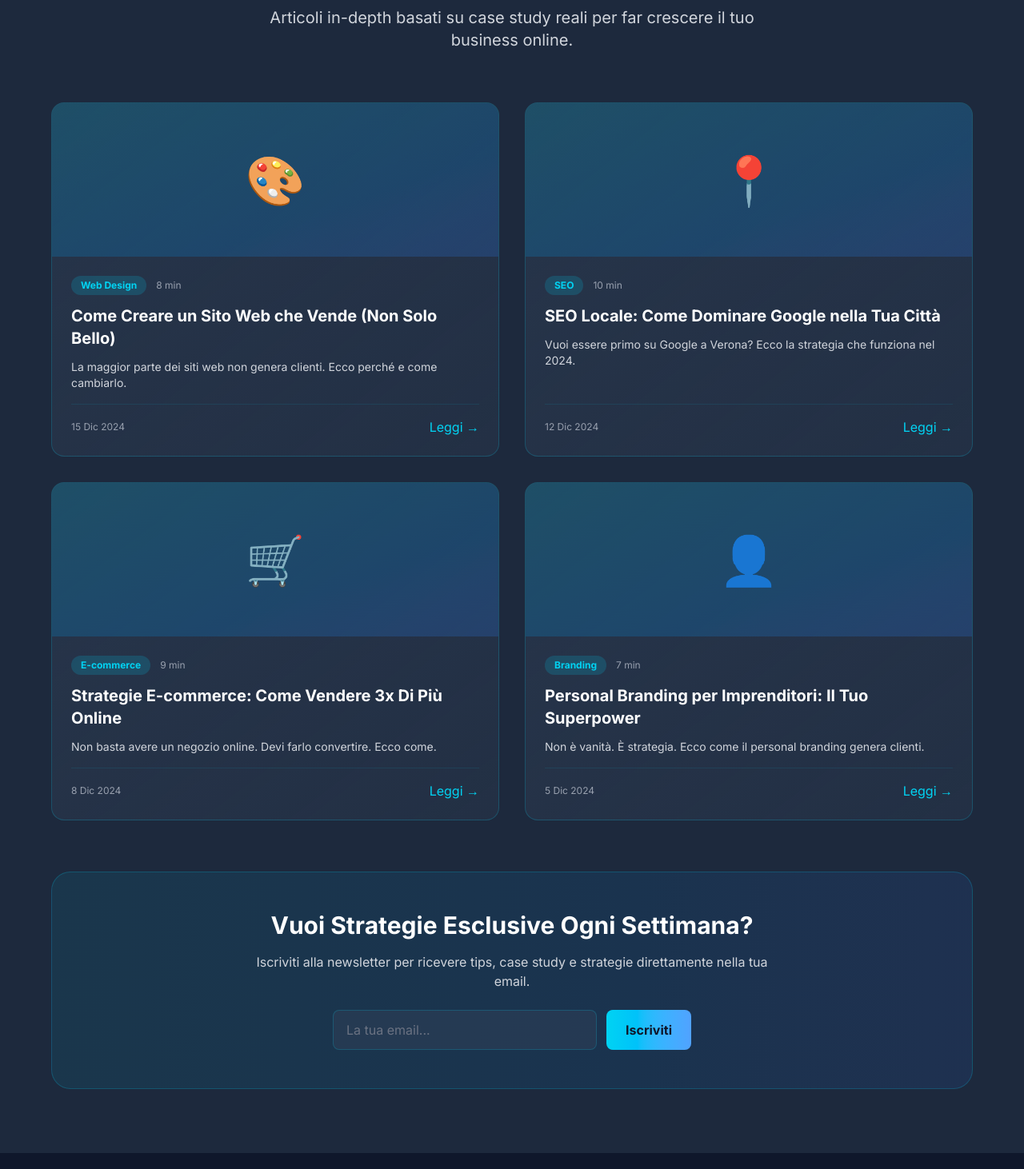
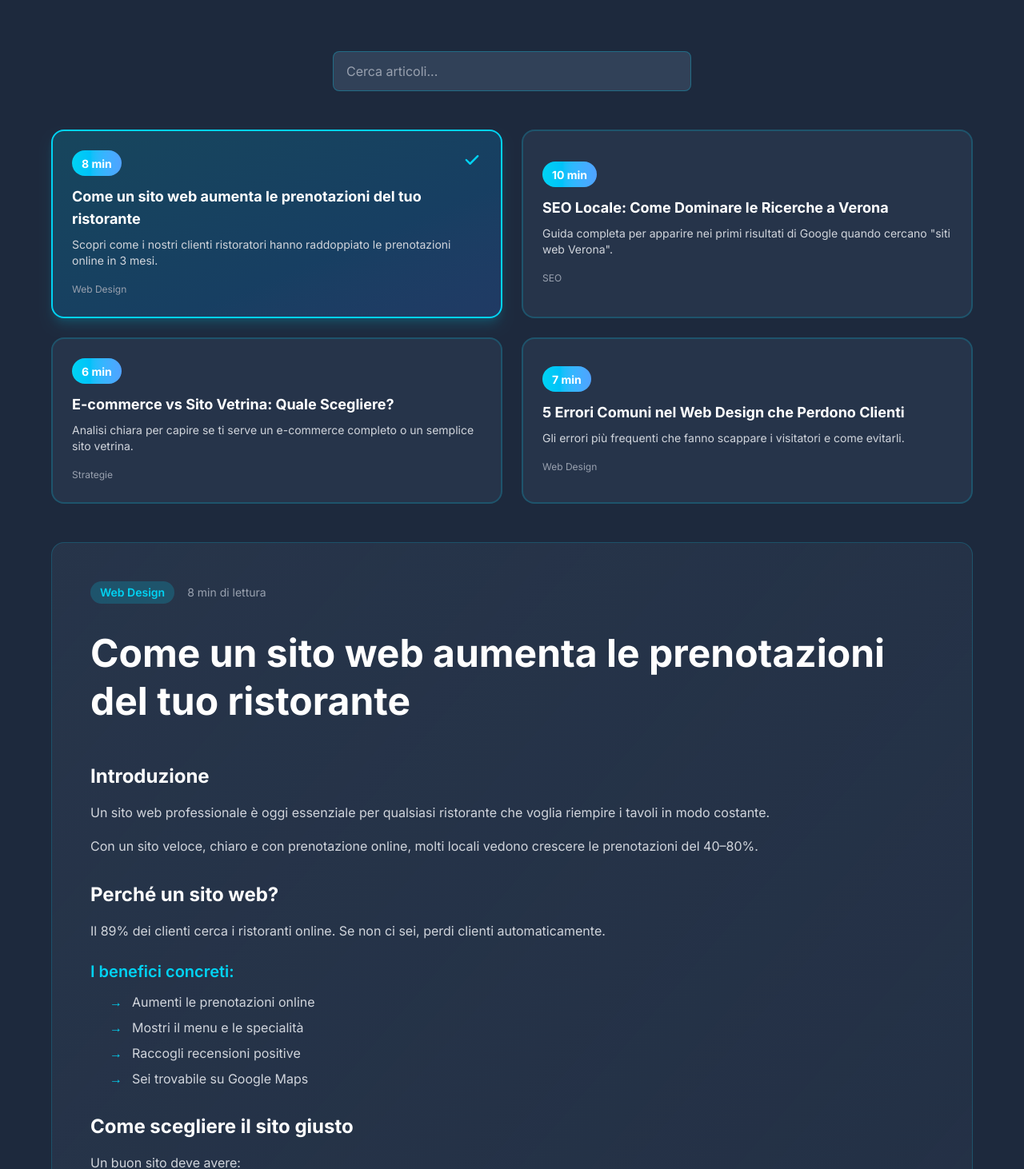
Before and after one commit to valemond06-svg/mksiteverona-site, a Next.js app: page / in a window 1280 px wide. Shown: the part 4108-5570 px from the top of the page at 80% size. Built offline with nearby package versions, Linux system fonts and the light colour scheme.

Commit message:
rewrite blog

```diff
--- a/components/Blog.jsx
+++ b/components/Blog.jsx
@@ -1,459 +1,339 @@
 'use client';
 
 import { useState } from 'react';
-import ReactMarkdown from 'react-markdown';
-import remarkGfm from 'remark-gfm';
 
 const BLOG_POSTS = [
   {
-    id: 'sito-web-che-vende',
-    title: 'Come Creare un Sito Web che Vende (Non Solo Bello)',
-    excerpt: 'La maggior parte dei siti web non genera clienti. Ecco perché e come cambiarlo.',
+    id: 'sito-web-ristorante',
+    title: 'Come un sito web aumenta le prenotazioni del tuo ristorante',
+    excerpt: 'Scopri come i nostri clienti ristoratori hanno raddoppiato le prenotazioni online in 3 mesi.',
+    readTime: 8,
     category: 'Web Design',
-    readTime: '8 min',
-    date: '15 Dic 2024',
-    image: '🎨',
-    slug: 'sito-web-che-vende',
-    content: `# Come Creare un Sito Web che Vende (Non Solo Bello)
+    content: `
+## Introduzione
 
-La maggior parte dei siti web non genera clienti. Sai perché?
+Un sito web professionale è oggi essenziale per qualsiasi ristorante che voglia riempire i tavoli in modo costante.
 
-Perché sono costruiti per essere **belli**, non per **convertire**.
+Con un sito veloce, chiaro e con prenotazione online, molti locali vedono crescere le prenotazioni del 40–80%.
 
-## Il Problema dei Siti "Belli"
+## Perché un sito web?
 
-Un sito bello è come una vetrina ben decorata che nessuno vede. Se il tuo sito:
+Il 89% dei clienti cerca i ristoranti online. Se non ci sei, perdi clienti automaticamente.
 
-- 📱 È lento (carica in >3 secondi)
-- 🔍 Non è primo su Google
-- 📱 Non si vede bene da mobile
-- 💬 Non ha un call-to-action chiaro
-- 📊 Non hai idea di chi lo visita
+### I benefici concreti:
+- Aumenti le prenotazioni online
+- Mostri il menu e le specialità
+- Raccogli recensioni positive
+- Sei trovabile su Google Maps
 
-...allora stai perdendo clienti ogni giorno.
+## Come scegliere il sito giusto
 
-## I 5 Elementi che Fanno Vendere
+Un buon sito deve avere:
+- Design mobile-first
+- Prenotazione online integrata
+- Foto di qualità del locale e dei piatti
+- Informazioni di contatto chiare
 
-### 1. **Velocità**: Carica in <2 secondi
-Un sito lento perde il 50% dei visitatori dopo 3 secondi. Punto.
+## Risultati garantiti
 
-**Soluzione**: Code splitting, ottimizzazione immagini, CDN globale.
-
-### 2. **Mobile First**: 70% arriva da telefono
-Se il tuo sito su mobile non funziona bene, perdi il 70% dei clienti.
-
-**Soluzione**: Design responsive dai pixel, testato su 20+ dispositivi.
-
-### 3. **SEO Integrato**: Primo su Google nella tua zona
-Un sito bello che nessuno trova è inutile.
-
-**Soluzione**: Ricerca keyword locale, ottimizzazione on-page, link building qualitativo.
-
-### 4. **Messaggio Cristallino**: Una sola promessa
-Confusione = Abbandono. I visitatori devono capire IN 3 SECONDI cosa fai e perché dovrebbero contattarti.
-
-**Soluzione**: Hero section convincente + CTA primo fold.
-
-### 5. **Analytics Integrato**: Misura tutto
-Se non puoi misurarlo, non puoi migliorarlo.
-
-**Soluzione**: Google Analytics 4 + heatmap + conversion tracking.
-
-## Il Caso Studio: Come Abbiamo Raddoppiato i Clienti
-
-Un parrucchiere di Verona aveva un sito bellissimo... che non generava prenotazioni.
-
-**Prima**: 2-3 prenotazioni online a settimana
-**Dopo 30 giorni**: 8-10 prenotazioni online a settimana
-**ROI**: +300% in 90 giorni
-
-Cosa abbiamo fatto diverso?
-
-1. Velocità ridotta da 5.2s a 1.4s
-2. Aggiunto CTA "Prenota Ora" visibile sempre
-3. SEO locale targettizzato (Parrucchiere Verona, Taglio capelli centro Verona, ecc.)
-4. Recensioni integrate e visibili
-
-## La Realtà del Mercato
-
-**70% degli imprenditori** non sa che il loro sito non converte. Pensano che avere un sito sia sufficiente.
-
-Non è vero.
-
-Un sito **non** è solo una vetrina online. È una **macchina di vendita 24/7**.
-
-## Come Iniziare Subito
-
-Non serve aspettare. Oggi puoi:
-
-1. **Analizzare** il tuo sito attuale (velocità, mobile, SEO)
-2. **Identificare** i freni di conversione
-3. **Implementare** i cambiamenti che contano
-
-Noi lo facciamo in **30 giorni garantiti**. Se non vedi risultati, restituiamo il 50%.
-
----
-
-**Prossimo step?** [Prenota una consulenza strategica gratuita →](#contatti)
+Con l'ottimizzazione corretta vedrai risultati in 2-3 mesi.
     `,
   },
   {
     id: 'seo-locale-verona',
-    title: 'SEO Locale: Come Dominare Google nella Tua Città',
-    excerpt: 'Vuoi essere primo su Google a Verona? Ecco la strategia che funziona nel 2024.',
+    title: 'SEO Locale: Come Dominare le Ricerche a Verona',
+    excerpt: 'Guida completa per apparire nei primi risultati di Google quando cercano "siti web Verona".',
+    readTime: 10,
     category: 'SEO',
-    readTime: '10 min',
-    date: '12 Dic 2024',
-    image: '📍',
-    slug: 'seo-locale-verona',
-    content: `# SEO Locale: Come Dominare Google nella Tua Città
+    content: `
+## Introduzione
 
-Se hai un'azienda locale (negozio, ristorante, servizi), Google Maps e la ricerca locale sono il tuo oro.
+La SEO locale ti permette di comparire quando le persone cercano servizi come i tuoi vicino a Verona.
 
-Ma la maggior parte non sa come sfruttarli.
+Ottimizzando sito e Google Business Profile puoi portare molti più contatti qualificati.
 
-## Il Dato Che Ti Farebbe Impazzire
+## Google My Business è fondamentale
 
-**76% delle persone** che cerca "idraulico Verona" dal telefono **entra nel negozio lo stesso giorno**.
+Il primo passo è ottimizzare il tuo profilo GMB con:
+- Foto di qualità
+- Categorie corrette
+- Descrizione ricca e dettagliata
+- Orari aggiornati
 
-Se non sei primo su Google Maps... perdi questa vendita.
+## Keyword locali
 
-## Come Funziona la SEO Locale
+Punta a parole chiave come:
+- "siti web Verona"
+- "web design Verona centro"
+- "agenzie digitali provincia di Verona"
 
-Google Maps mostra solo i PRIMI 3 risultati. Il resto? Non li vede nessuno.
+## Link locali
 
-**Quindi l'obiettivo è UNO: essere nei Top 3.**
+Crea link da siti locali affidabili:
+- Camere di Commercio
+- Directory locali
+- Partner locali
 
-## I 3 Pilastri della SEO Locale
+## Monitoraggio
 
-### 1. **Google My Business Ottimizzato**
-Il 60% delle aziende ha Google My Business... ma configurato male.
-
-**Cosa fare**:
-- Foto professionali di negozio/team
-- Descrizione con keyword locale
-- Aggiornamenti costanti (post settimanale)
-- Gestione recensioni (rispondi SEMPRE)
-
-### 2. **Ricerca Keyword Locale**
-Non puoi ottimizzare per keyword che nessuno cerca.
-
-**Ricerche che funzionano**:
-- "Idraulico urgente Verona"
-- "Parrucchiere donna centro Verona"
-- "Ristorante giapponese Verona centro"
-
-**Non funzionano**:
-- "Idraulico" (troppo generico)
-- "Parrucchiere" (senza zona)
-
-### 3. **Link Building Locale**
-Backlink da siti locali autorevoli = credibilità su Google.
-
-**Strategie**:
-- Partnerships con altre aziende locali
-- Sponsorizzazione eventi (con link reciproci)
-- Guest posting su blog locali
-- Citazioni su directory locali
-
-## Il Caso Studio: Ristorante a Verona
-
-**Situazione iniziale**:
-- Visibile a pagina 3 per "Ristorante Verona"
-- 2-3 prenotazioni a settimana da Google
-
-**Dopo 60 giorni di SEO locale**:
-- Primo su Google Maps
-- Primo su ricerca organica per "Ristorante italiano Verona"
-- 15-20 prenotazioni a settimana
-
-**Incremento**: +400% in 2 mesi
-
-## 5 Azioni Immediate (Oggi)
-
-1. **Crea/Aggiorna Google My Business** con foto professionali
-2. **Richiedi 20 recensioni** ai tuoi clienti migliori
-3. **Rispondi a TUTTE le recensioni** (anche negative)
-4. **Aggiungi parole chiave locali** nel tuo sito
-5. **Crea 5 post su Google My Business** questo mese
-
-## La Realtà Brutale
-
-Se non sei nei Top 3 di Google Maps della tua zona... il tuo concorrente sta rubando i tuoi clienti.
-
----
-
-**Vuoi essere primo su Google Maps nella tua zona?** [Scopri come →](#contatti)
+Usa Google Search Console per tracciare il posizionamento locale.
     `,
   },
   {
-    id: 'ecommerce-strategie',
-    title: 'Strategie E-commerce: Come Vendere 3x Di Più Online',
-    excerpt: 'Non basta avere un negozio online. Devi farlo convertire. Ecco come.',
-    category: 'E-commerce',
-    readTime: '9 min',
-    date: '8 Dic 2024',
-    image: '🛒',
-    slug: 'ecommerce-strategie',
-    content: `# Strategie E-commerce: Come Vendere 3x Di Più Online
+    id: 'ecommerce-vs-vetrina',
+    title: 'E-commerce vs Sito Vetrina: Quale Scegliere?',
+    excerpt: 'Analisi chiara per capire se ti serve un e-commerce completo o un semplice sito vetrina.',
+    readTime: 6,
+    category: 'Strategie',
+    content: `
+## Introduzione
 
-La maggior parte degli e-commerce perde il 95% dei visitatori senza che comprino.
+Non tutti i business hanno bisogno di un e‑commerce. In molti casi un sito vetrina ben fatto è più che sufficiente.
 
-Non è colpa tua. È colpa di una strategia sbagliata.
+La scelta dipende da cosa vendi, dal budget e da quanto tempo puoi dedicare alla gestione.
 
-## Il Bottleneck Che Nessuno Racconta
+## Sito Vetrina
 
-Se hai un e-commerce, il tuo flusso è questo:
+Perfetto per:
+- Ristoranti
+- Parrucchieri
+- Studi professionali
+- Agenzie
 
-**Traffic → Carrello → Pagamento → Ordine**
+**Vantaggi:**
+- Costo basso (€500-2000)
+- Manutenzione semplice
+- Fast to market
 
-Ma dove si perde la gente?
+## E-commerce
 
-- 40% se ne va prima di aggiungere al carrello
-- 30% aggiunge al carrello ma non paga
-- 20% inizia il pagamento ma abbandona
+Perfetto per:
+- Negozi online
+- Prodotti digitali
+- Vendita diretta
 
-**Risultato**: 90% di conversione persa.
+**Vantaggi:**
+- Vendite 24/7
+- Statistiche dettagliate
+- Scalabile
 
-## Le 5 Leve di Conversione
+**Svantaggi:**
+- Costo alto (€3000+)
+- Complesso da gestire
+- Manutenzione costante
 
-### 1. **Foto Prodotto Professionale**
-Una foto mediocre = -50% di conversioni.
+## La scelta giusta
 
-Le foto devono:
-- Mostrare il prodotto da 5+ angoli
-- Avere zoom 2x
-- Mostrare il prodotto "in uso"
-- Avere dimensioni >3000px
-
-### 2. **Descrizione che Vende**
-Non scrivere "T-shirt blu". Scrivi una descrizione orientata ai benefici, sensazioni e prova sociale.
-
-### 3. **Prezzo Trasparente + Trust**
-Se il visitatore non sa quanto costa... se ne va.
-
-- Mostra il prezzo PRIMA di cliccare
-- Mostra i costi di spedizione
-- Mostra chi può ritirare il reso
-
-### 4. **Pagamento Semplice**
-Più step di pagamento = meno ordini.
-
-**Ottimale**: 1 schermata, max 5 campi.
-
-### 5. **Follow-up Post-Acquisto**
-Chi compra una volta... potrebbe comprare di nuovo.
-
-- Email di ringraziamento 1h dopo
-- Email upsell 48h dopo
-- Email di feedback 1 settimana dopo
-
-## Il Caso Studio: Negozio di Abbigliamento
-
-**Prima**:
-- 1000 visitatori/settimana
-- 10 ordini/settimana
-- Conversion rate: 1%
-
-**Dopo 30 giorni**:
-- 1200 visitatori/settimana
-- 36 ordini/settimana
-- Conversion rate: 3%
-
-**Cosa abbiamo cambiato**:
-- Foto professionali per tutti i prodotti
-- Descrizioni persuasive
-- 1-click checkout
-- Autoresponder di upsell
-
----
-
-**Vuoi triplicare le tue vendite online?** [Scopri il piano E-commerce →](#contatti)
+Se vendi servizi → Vetrina
+Se vendi prodotti → E-commerce
     `,
   },
   {
-    id: 'personal-branding',
-    title: 'Personal Branding per Imprenditori: Il Tuo Superpower',
-    excerpt: 'Non è vanità. È strategia. Ecco come il personal branding genera clienti.',
-    category: 'Branding',
-    readTime: '7 min',
-    date: '5 Dic 2024',
-    image: '👤',
-    slug: 'personal-branding',
-    content: `# Personal Branding per Imprenditori: Il Tuo Superpower
+    id: 'errori-web-design',
+    title: '5 Errori Comuni nel Web Design che Perdono Clienti',
+    excerpt: 'Gli errori più frequenti che fanno scappare i visitatori e come evitarli.',
+    readTime: 7,
+    category: 'Web Design',
+    content: `
+## Introduzione
 
-Le persone non comprano prodotti.
+Molti siti belli graficamente in realtà fanno scappare i clienti per piccoli errori di UX e contenuto.
 
-Comprano persone.
+Correggere questi errori spesso porta subito più richieste di preventivo e contatti.
 
-Se non hai un personal brand forte, stai lasciando soldi sul tavolo.
+## Errore #1: Non è Mobile Responsive
 
-## Perché Il Personal Branding Funziona
+Il 58% del traffico viene da mobile. Se il sito non si vede bene, i visitatori se ne vanno.
 
-Un imprenditore con personal branding forte vende molto di più rispetto a uno senza.
+**Soluzione:** Design mobile-first da subito.
 
-Perché? Perché la gente compra da chi CONOSCE e di cui si FIDA.
+## Errore #2: Call-to-Action poco visibile
 
-## I 3 Pilastri del Personal Branding
+Se il visitatore non sa cosa fare, se ne va dopo 5 secondi.
 
-### 1. **Visibilità**
-Devi essere visibile dove sono i tuoi clienti ideali.
+**Soluzione:** Bottoni grandi, colorati e persuasivi ("Richiedi Preventivo" non "Invia").
 
-### 2. **Valore**
-Non basta essere visibile. Devi offrire valore reale.
+## Errore #3: Velocità di caricamento lenta
 
-### 3. **Coerenza**
-Un post al mese non funziona. Servono contenuti costanti.
+Il 40% dei visitatori abbandona un sito che impiega più di 3 secondi a caricare.
 
-## Il Playbook: Come Iniziare
+**Soluzione:** Ottimizzare immagini, lazy loading, minify CSS/JS.
 
-1. Definisci il tuo posizionamento in una frase
-2. Scegli un canale principale (LinkedIn, TikTok, ecc.)
-3. Crea contenuti educational, social proof e personali
+## Errore #4: Contenuto poco chiaro
 
----
+Se il visitatore non capisce subito cosa offri, se ne va dopo 5 secondi.
 
-**Pronto a costruire un personal brand che vende?** [Parliamone →](#contatti)
+**Soluzione:** Titoli chiari, sottotitoli descrittivi, paragrafi brevi, bullet points.
+
+## Errore #5: Design datato
+
+Un sito del 2015 non ispira fiducia nei clienti moderni.
+
+**Soluzione:** Design moderno, colori coerenti, tipografia leggibile.
     `,
   },
 ];
 
 export default function Blog() {
-  const [selectedPost, setSelectedPost] = useState(null);
+  const [selectedPost, setSelectedPost] = useState(BLOG_POSTS[0].id);
+  const [searchTerm, setSearchTerm] = useState('');
 
-  const openPost = (post) => setSelectedPost(post);
-  const closePost = () => setSelectedPost(null);
+  const currentPost = BLOG_POSTS.find((post) => post.id === selectedPost);
+
+  const filtered = BLOG_POSTS.filter(
+    (post) =>
+      post.title.toLowerCase().includes(searchTerm.toLowerCase()) ||
+      post.excerpt.toLowerCase().includes(searchTerm.toLowerCase())
+  );
+
+  // Renderizza il contenuto markdown
+  const renderContent = (content) => {
+    return content
+      .split('\n')
+      .filter((line) => line.trim())
+      .map((line, i) => {
+        if (line.startsWith('## ')) {
+          return (
+            <h2 key={i} className="text-2xl font-bold text-white mt-8 mb-4">
+              {line.replace('## ', '')}
+            </h2>
+          );
+        }
+        if (line.startsWith('### ')) {
+          return (
+            <h3 key={i} className="text-xl font-semibold text-cyan-400 mt-6 mb-3">
+              {line.replace('### ', '')}
+            </h3>
+          );
+        }
+        if (line.startsWith('- ')) {
+          return (
+            <li key={i} className="text-gray-300 ml-6 mb-2 flex items-start">
+              <span className="text-cyan-400 mr-3">→</span>
+              <span>{line.replace('- ', '')}</span>
+            </li>
+          );
+        }
+        return (
+          <p key={i} className="text-gray-300 mb-4 leading-relaxed">
+            {line}
+          </p>
+        );
+      });
+  };
 
   return (
     <section id="blog" className="relative py-20 px-6 bg-slate-800">
       <div className="max-w-6xl mx-auto">
-        {/* Header */}
         <div className="text-center mb-16 space-y-4">
-          <p className="text-cyan-400 font-bold text-sm uppercase tracking-widest">
-            📚 Blog & Risorse
-          </p>
           <h2 className="text-4xl md:text-5xl font-bold text-white">
-            Strategie Che Funzionano Davvero
+            Blog & Risorse
           </h2>
-          <p className="text-xl text-gray-300 max-w-2xl mx-auto">
-            Articoli in-depth basati su case study reali per far crescere il tuo business online.
+          <p className="text-xl text-gray-300">
+            Guide pratiche e strategie per far crescere il tuo business online.
           </p>
         </div>
 
-        {/* Blog Grid */}
-        <div className="grid grid-cols-1 md:grid-cols-2 gap-8 mb-16">
-          {BLOG_POSTS.map((post) => (
-            <article
-              key={post.id}
-              className="group rounded-2xl border border-cyan-400/20 bg-gradient-to-br from-slate-700/50 to-slate-700/30 overflow-hidden hover:border-cyan-400/50 transition-all duration-300 cursor-pointer flex flex-col"
-              onClick={() => openPost(post)}
-            >
-              <div className="w-full h-48 bg-gradient-to-br from-cyan-500/20 to-blue-500/20 flex items-center justify-center text-6xl group-hover:scale-110 transition-transform duration-300">
-                {post.image}
+        <div className="mb-12 max-w-md mx-auto">
+          <input
+            type="text"
+            placeholder="Cerca articoli..."
+            value={searchTerm}
+            onChange={(e) => setSearchTerm(e.target.value)}
+            className="w-full px-4 py-3 bg-slate-700 border border-cyan-400/30 rounded-lg text-white placeholder-gray-400 focus:outline-none focus:border-cyan-400 focus:ring-2 focus:ring-cyan-400/30 transition-all duration-300"
+          />
         </div>
 
-              <div className="p-6 flex-1 flex flex-col">
-                <div className="flex items-center gap-3 mb-3">
-                  <span className="inline-block px-3 py-1 bg-cyan-500/20 text-cyan-400 text-xs font-bold rounded-full">
-                    {post.category}
+        {/* Grid di articoli selezionabili */}
+        <div className="grid grid-cols-1 md:grid-cols-2 gap-6 mb-12">
+          {filtered.map((post) => (
+            <button
+              key={post.id}
+              onClick={() => setSelectedPost(post.id)}
+              className={`text-left p-6 rounded-2xl border-2 transition-all duration-300 ${
+                selectedPost === post.id
+                  ? 'border-cyan-400 bg-gradient-to-br from-cyan-500/20 to-blue-500/20 shadow-lg shadow-cyan-500/20'
+                  : 'border-cyan-400/20 bg-slate-700/50 hover:border-cyan-400/50 hover:bg-slate-700/70'
+              }`}
+            >
+              <div className="flex items-start justify-between mb-3">
+                <div className="inline-block px-3 py-1 bg-gradient-to-r from-cyan-400 to-blue-400 rounded-full">
+                  <span className="text-sm font-bold text-white">
+                    {post.readTime} min
                   </span>
-                  <span className="text-xs text-gray-400">{post.readTime}</span>
+                </div>
+                {selectedPost === post.id && (
+                  <svg
+                    className="w-6 h-6 text-cyan-400"
+                    fill="currentColor"
+                    viewBox="0 0 20 20"
+                  >
+                    <path
+                      fillRule="evenodd"
+                      d="M16.707 5.293a1 1 0 010 1.414l-8 8a1 1 0 01-1.414 0l-4-4a1 1 0 011.414-1.414L8 12.586l7.293-7.293a1 1 0 011.414 0z"
+                      clipRule="evenodd"
+                    />
+                  </svg>
+                )}
               </div>
 
-                <h3 className="text-xl font-bold text-white mb-3 group-hover:text-cyan-400 transition-colors line-clamp-2">
+              <h3 className="text-lg font-bold text-white mb-2 line-clamp-2">
                 {post.title}
               </h3>
 
-                <p className="text-gray-300 text-sm mb-4 line-clamp-2 flex-1">
+              <p className="text-gray-300 text-sm mb-3 line-clamp-2">
                 {post.excerpt}
               </p>
 
-                <div className="flex items-center justify-between pt-4 border-t border-cyan-400/10">
-                  <span className="text-xs text-gray-400">{post.date}</span>
-                  <span className="text-cyan-400 group-hover:translate-x-2 transition-transform">
-                    Leggi →
-                  </span>
-                </div>
-              </div>
-            </article>
+              <span className="text-xs text-gray-400">{post.category}</span>
+            </button>
           ))}
         </div>
 
-        {/* Newsletter CTA */}
-        <div className="bg-gradient-to-r from-cyan-500/10 to-blue-500/10 rounded-3xl border border-cyan-400/20 p-12 text-center">
-          <h3 className="text-2xl md:text-3xl font-bold text-white mb-4">
-            Vuoi Strategie Esclusive Ogni Settimana?
+        {filtered.length === 0 && (
+          <div className="text-center py-12">
+            <p className="text-gray-400 text-lg">
+              Nessun articolo trovato per &quot;{searchTerm}&quot;
+            </p>
+          </div>
+        )}
+
+        {/* Articolo selezionato */}
+        {currentPost && filtered.some((p) => p.id === selectedPost) && (
+          <div className="bg-gradient-to-br from-slate-700/50 to-slate-700/30 rounded-2xl border border-cyan-400/20 p-12 mt-12">
+            <div className="flex items-center gap-4 mb-8 text-sm text-gray-400">
+              <span className="px-3 py-1 bg-cyan-400/20 text-cyan-400 rounded-full font-semibold">
+                {currentPost.category}
+              </span>
+              <span>{currentPost.readTime} min di lettura</span>
+            </div>
+
+            <h1 className="text-4xl md:text-5xl font-bold text-white mb-12 leading-tight">
+              {currentPost.title}
+            </h1>
+
+            <div className="prose prose-invert max-w-none space-y-4">
+              {renderContent(currentPost.content)}
+            </div>
+
+            <div className="bg-gradient-to-r from-cyan-500/10 to-blue-500/10 rounded-xl border border-cyan-400/20 p-8 mt-12 text-center space-y-4">
+              <h3 className="text-xl font-bold text-white">
+                Pronto a far crescere il tuo business?
               </h3>
-          <p className="text-gray-300 mb-6 max-w-2xl mx-auto">
-            Iscriviti alla newsletter per ricevere tips, case study e strategie direttamente nella tua email.
+              <p className="text-gray-300">
+                Contattaci per una consulenza gratuita e vediamo insieme come
+                implementare queste strategie.
               </p>
-
-          <form className="max-w-md mx-auto flex gap-3">
-            <input
-              type="email"
-              placeholder="La tua email..."
-              className="flex-1 px-4 py-3 bg-slate-700/50 border border-cyan-400/20 rounded-lg text-white placeholder-gray-500 focus:outline-none focus:border-cyan-400"
-              required
-            />
-            <button
-              type="submit"
-              className="px-6 py-3 bg-gradient-to-r from-cyan-400 to-blue-400 text-slate-900 font-bold rounded-lg hover:shadow-lg hover:shadow-cyan-500/50 transition-all"
+              <a
+                href="/#contatti"
+                className="inline-block px-8 py-3 bg-gradient-to-r from-cyan-400 to-blue-400 text-slate-900 font-bold rounded-lg hover:shadow-lg hover:shadow-cyan-500/50 transition-all duration-300 hover:scale-105"
               >
-              Iscriviti
-            </button>
-          </form>
+                Richiedi una Consulenza
+              </a>
             </div>
           </div>
-
-      {selectedPost && <ArticleModal post={selectedPost} onClose={closePost} />}
+        )}
+      </div>
     </section>
   );
 }
-
-function ArticleModal({ post, onClose }) {
-  return (
-    <div
-      className="fixed inset-0 bg-black/80 flex items-center justify-center p-6 z-50"
-      onClick={onClose}
-    >
-      <div
-        className="bg-slate-800 rounded-2xl border border-cyan-400/20 max-w-2xl w-full max-h-[90vh] overflow-y-auto"
-        onClick={(e) => e.stopPropagation()}
-      >
-        <div className="sticky top-0 bg-slate-800 border-b border-cyan-400/20 p-6 flex items-center justify-between">
-          <div>
-            <span className="inline-block px-3 py-1 bg-cyan-500/20 text-cyan-400 text-xs font-bold rounded-full mb-3">
-              {post.category}
-            </span>
-            <h2 className="text-2xl font-bold text-white">{post.title}</h2>
-          </div>
-          <button
-            onClick={onClose}
-            className="text-gray-400 hover:text-white transition-colors"
-          >
-            ✕
-          </button>
-        </div>
-
-        <div className="p-6 prose prose-invert max-w-none">
-          <ReactMarkdown remarkPlugins={[remarkGfm]}>
-            {post.content}
-          </ReactMarkdown>
-        </div>
-
-        <div className="border-t border-cyan-400/20 p-6 bg-slate-700/30">
-          <p className="text-gray-300 mb-4">
-            Ti è piaciuto questo articolo? Scopri come possiamo aiutare il tuo business.
-          </p>
-          <a
-            href="/#contatti"
-            onClick={onClose}
-            className="inline-block px-6 py-3 bg-gradient-to-r from-cyan-400 to-blue-400 text-slate-900 font-bold rounded-lg hover:shadow-lg hover:shadow-cyan-500/50 transition-all"
-          >
-            💬 Contattaci Oggi
-          </a>
-        </div>
-      </div>
-    </div>
-  );
-}
```
Lines whose indentation alone changed are shown as unchanged.
